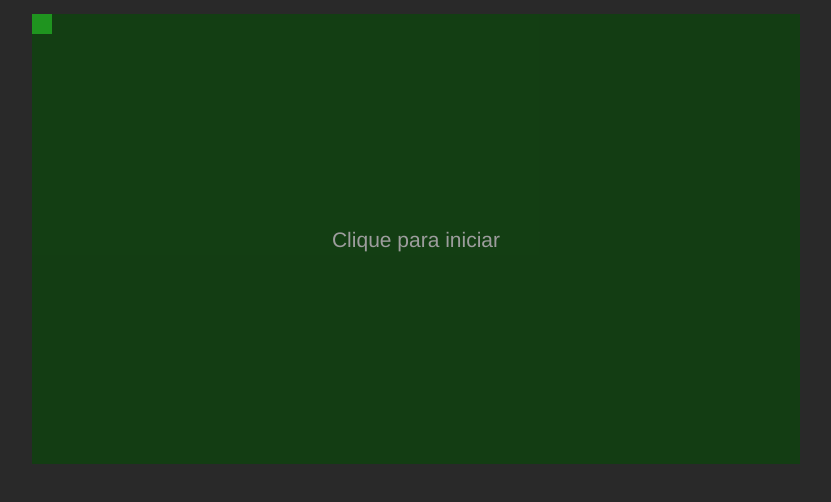
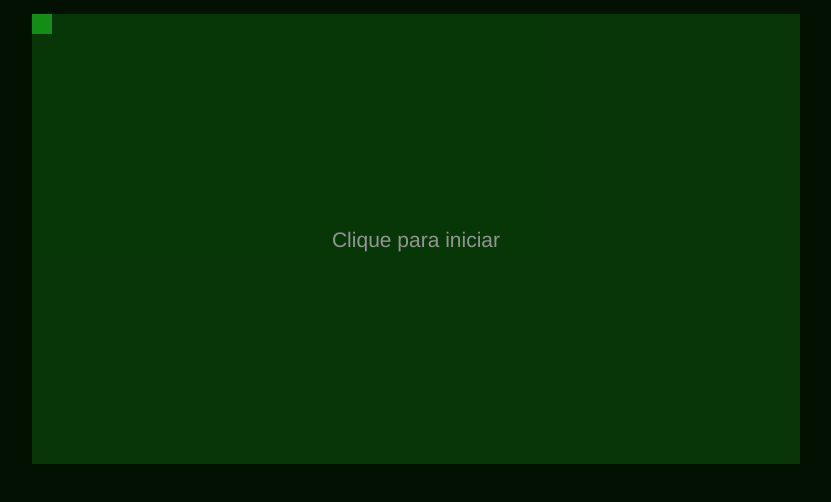
Before and after one commit to Dyeizon/Dyeizon.github.io, a plain HTML site: page index.html in a window 1280 px wide. Shown: the whole page, without its empty margins (224-1055 px from the left). Drawn offline with Linux system fonts and the light colour scheme.

Commit message:
bg color

```diff
--- a/css/index.css
+++ b/css/index.css
@@ -5,7 +5,7 @@
 body{
 	font-family: "Helvetica Neue", "Helvetica", Helvetica, Arial, sans-serif;
 	font-size: 14px;
-	background-color: #292929;
+	background-color: #031103;
 }
 
 .container{
--- a/js/script.js
+++ b/js/script.js
@@ -39,5 +39,6 @@ function game(event) {
     } else {
         console.log("Algo de errado aconteceu!");
     }
+}
 
-}
+console.log("Fim do script!")
```
